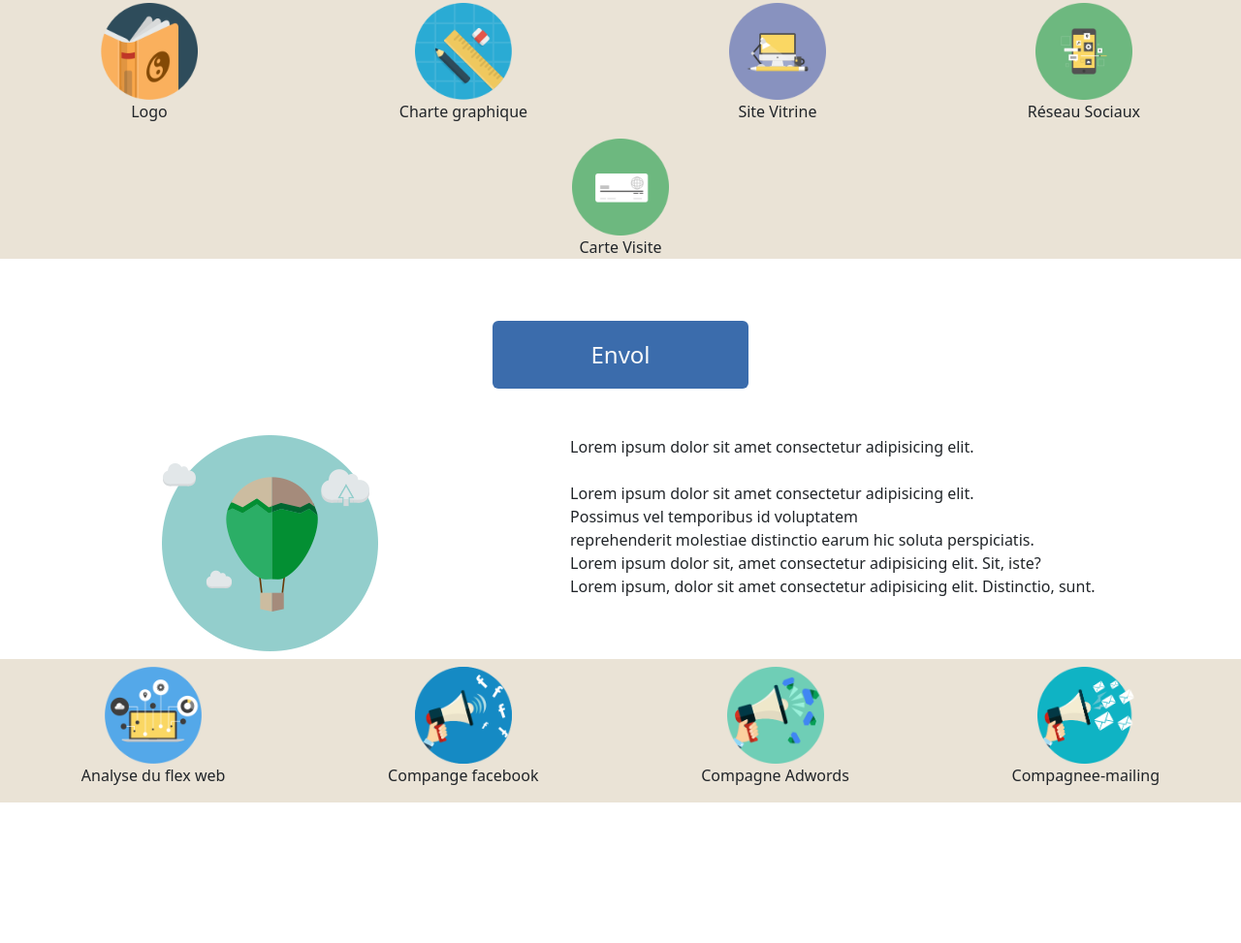
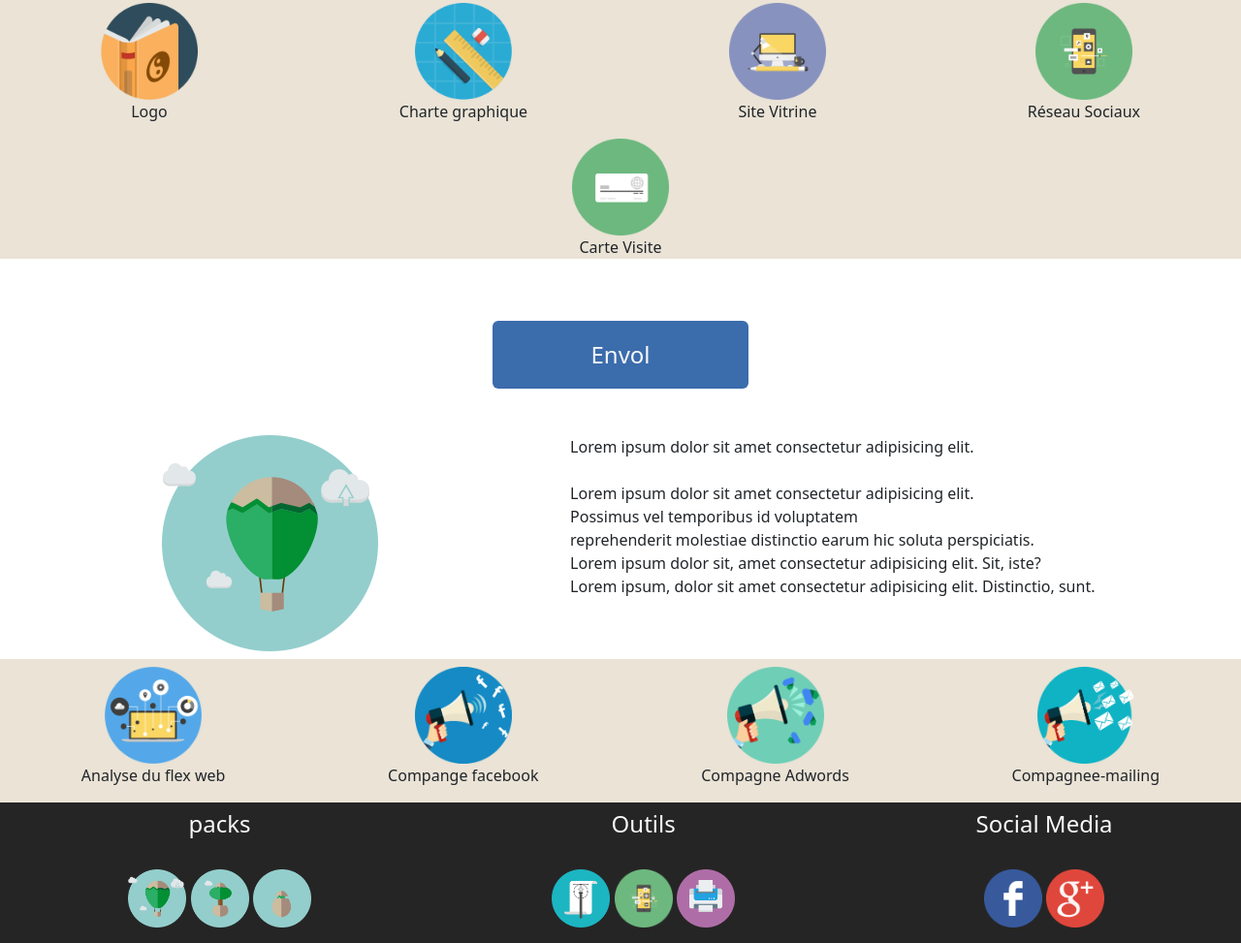
Before and after one commit to BelfaresMohamed/templaite_yocomminik_boo, a website: page index.html in a window 1280 px wide. Shown: the part 1517-2490 px from the top of the page at 97% size. Before the commit the page ends 2345 px from the top, so only its background shows below. Drawn offline with nearby package versions, Linux system fonts and the light colour scheme.

Commit message:
fin footer

```diff
--- a/index.html
+++ b/index.html
@@ -40,7 +40,7 @@
     </header>
 
 <!-- section une -->
-    <section class="section-une bg-darkeen d-block d-md-flex d-lg-flex justify-content-center justify-content-md-around justify-content-lg-around align-items-center align-items-md-center align-items-lg-center text-center " style="max-width:100vw; height: 50vh;">
+    <section class="container section-une bg-darkeen d-block d-md-flex d-lg-flex justify-content-center justify-content-md-evenly justify-content-lg-evenly align-items-center align-items-md-center align-items-lg-center text-center " style="max-width:100vw; height: 50vh;">
 
 <div class="img mb-4">
 <img src="./public/img/packages.png" alt="" srcset="">
@@ -206,6 +206,35 @@
         </div>
     </main>
 
+
+    <footer class="bg-gray text-light p-2">
+        <div class="text-center d-md-flex d-lg-flex justify-content-md-around justify-content-lg-around ">
+            <div class="pb-2">
+                <h4>packs</h4><br>
+                <div  class="img-footer">
+                    <img src="./public/img/icon-envole.png" alt="" width="60px" height="60px">
+                    <img src="./public/img/icon-evolution.png" alt=""  width="60px" height="60px">
+                    <img src="./public/img/icon-eclosion.png" alt=""  width="60px" height="60px"></div>
+            </div>
+
+            <div class="pb-2">
+                <h4>Outils</h4><br>
+                <div  class="img-footer">
+                    <img src="./public/img/identite-graphique.png" alt="" width="60px" height="60px">
+                    <img src="./public/img/reseaux-sociaux.png" alt=""  width="60px" height="60px">
+                    <img src="./public/img/print.png" alt=""  width="60px" height="60px"></div>
+            </div>
+
+            <div class="pb-2">
+                <h4>Social Media</h4><br>
+                <div  class="img-footer">
+                    <img src="./public/img/social-f.png" alt="" width="60px" height="60px">
+                    <img src="./public/img/google-plus.png" alt=""  width="60px" height="60px"></div>
+            </div>
+
+        </div>
+    </footer>
+
     <script src="./node_modules/bootstrap/dist/js/bootstrap.bundle.js"></script>
 </body>
 
--- a/src/sass/_variables.sass
+++ b/src/sass/_variables.sass
@@ -4,10 +4,11 @@
 
 $dark:rgb(59, 108, 172)
 $pink :#EAE3D6
+$gray:#262525
 
 
 //* Notre customisations des couleurs :
-$custom-colors : ("darkeen" : $dark,"pink":$pink)
+$custom-colors : ("darkeen" : $dark,"pink":$pink ,"gray":$gray)
 
 //* Fusionner les informations avec celles de bootstrap :
 $theme-colors : map-merge($theme-colors , $custom-colors)
```
Also changed, not shown: public/css/app.css.
